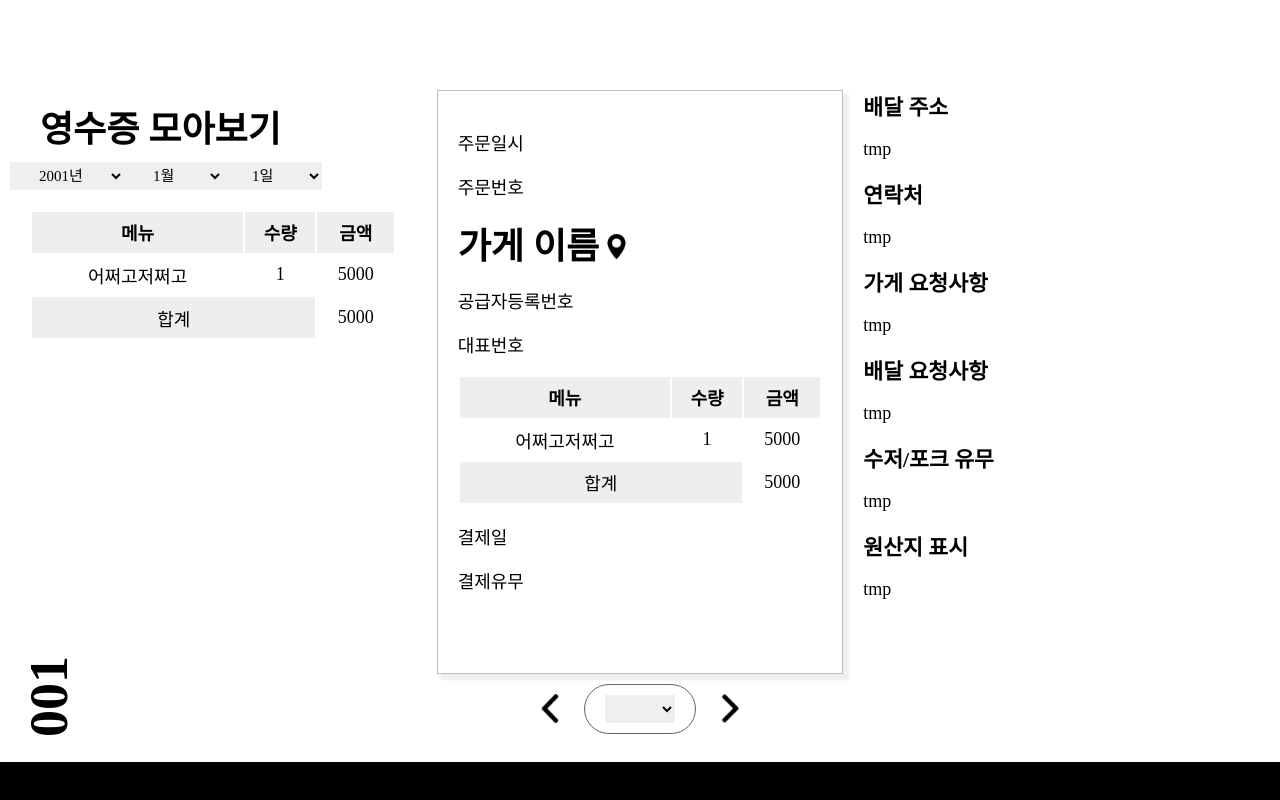
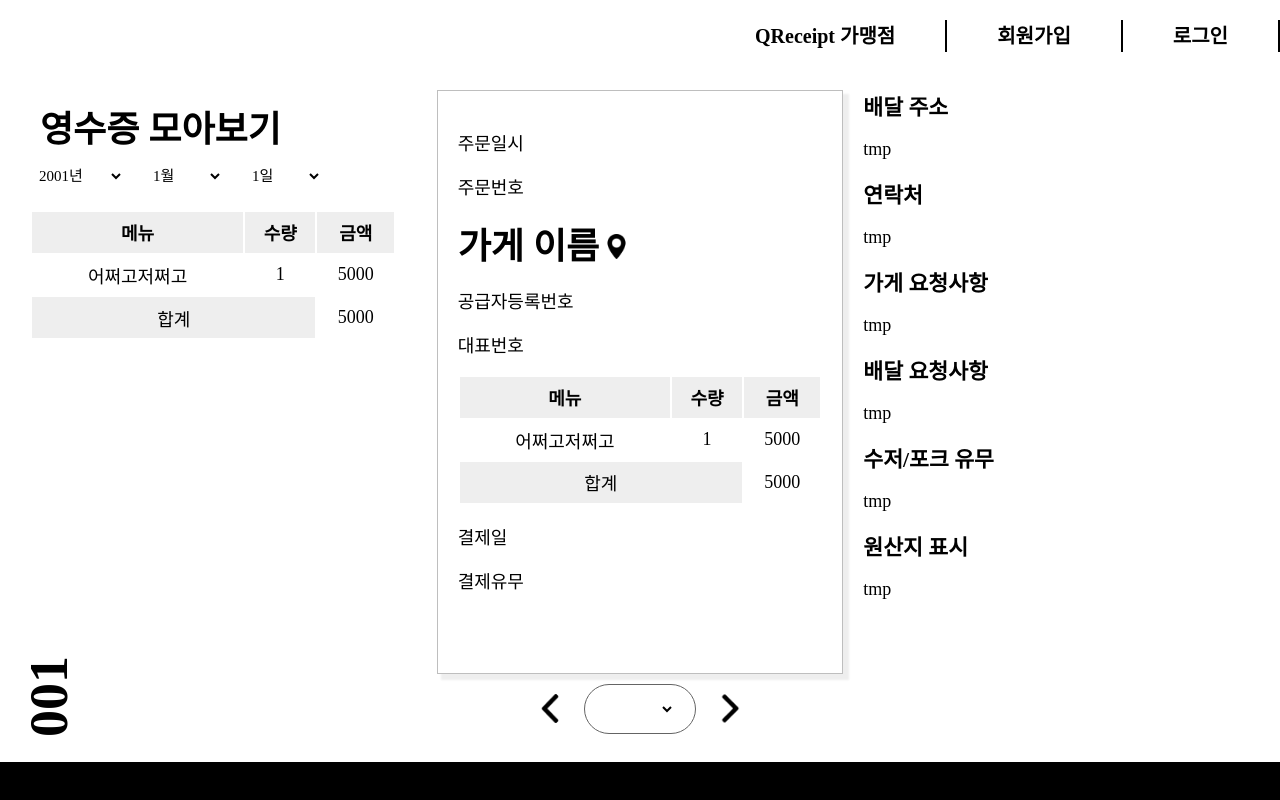
Before and after one commit to QReceipt/Front, a React (Create React App) app: page /all in a window 1280 px wide. Shown: the top 800 px of the page. Built offline with nearby package versions, Linux system fonts and the light colour scheme; a web font is replaced by a local one.

Commit message:
21/08/10 16:07 Nav 오류 수정

```diff
--- a/src/App.css
+++ b/src/App.css
@@ -67,6 +67,7 @@ select {
     font-family: 'Cafe24Ohsquare';
     font-size: 15px;
     border: none;
+    background-color: white;
 }
 
 .page,
--- a/src/AppMedia.css
+++ b/src/AppMedia.css
@@ -1,5 +1,5 @@
 @media screen and (min-width:1024px) {
-    #menubar{
+    #menubar {
         display: none;
     }
 }
@@ -9,19 +9,18 @@
         display: none;
     }
 
-
     #all-table {
         margin: 0;
         width: 100%;
     }
 
-    .item>div>select{
-        width:33%;
-        padding:5px;
+    .item > div > select {
+        width: 33%;
+        padding: 5px;
     }
 
-    .fstCont{
-        margin:0;
+    .fstCont {
+        margin: 0;
     }
 }
 
@@ -55,7 +54,8 @@
         margin: 30px 0 0;
     }
 
-    #container,#MapContainer {
+    #MapContainer,
+    #container {
         display: flex;
         flex-direction: column;
         padding: 60px 10px 0;
@@ -67,29 +67,30 @@
         width: 100%;
     }
 
-    .item>div>select{
-        width:33%;
-        padding:5px;
+    .item > div > select {
+        width: 33%;
+        padding: 5px;
     }
 
-    .fstCont{
-        margin:0;
+    .fstCont {
+        margin: 0;
     }
 
     #MapContainer {
-        width:100%;
+        width: 100%;
     }
 
-    #Menu{
-        position:fixed;
-        top:0;
+    #Menu {
+        position: fixed;
+        top: 0;
     }
 
-    #menubar>img, #hamBar{
-        width:30px;
+    #hamBar,
+    #menubar > img {
+        width: 30px;
         right: 0;
-        margin:20px;
-        position:absolute;
+        margin: 20px;
+        position: absolute;
     }
 
     li {
@@ -101,14 +102,22 @@
         width: auto;
         margin: 0;
         padding: 10px 20px 0;
-        border:none;
+        border: none;
         text-align: left;
     }
 
-    #liNav{
+    #liNav {
         margin: 35% 5% 0 0;
         background-color: green;
-        padding: 20px 15px 20px 15px;
+        padding: 20px 15px;
         border-radius: 30px;
     }
+
+    #shortNav {
+        display: block;
+    }
+
+    #longNav {
+        display: none;
+    }
 }
--- a/src/components/Presentational/UI/organisms/Nav.js
+++ b/src/components/Presentational/UI/organisms/Nav.js
@@ -16,12 +16,22 @@ const Nav = () => {
         <div onClick={toggle}>
 
             <div id="Menu">
-                <div id="menubar">
-                        {
-                            state
-                                ? <HamBar/>
-                                : <HamBarC/>
-                        }
+                <div id="shortNav">
+                    {
+                        state
+                            ? <HamBar/>
+                            : <HamBarC/>
+                    }
+                </div>
+                <div id="longNav">
+
+                    <Li content="QReceipt 가맹점"/>
+                    <Link to="/register">
+                        <Li content="회원가입"/>
+                    </Link>
+                    <Link to="/login">
+                        <Li content="로그인"/>
+                    </Link>
                 </div>
             </div>
         </div>
```
